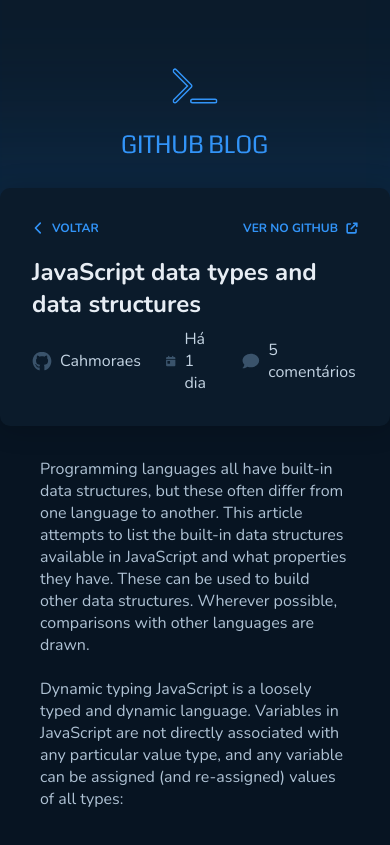
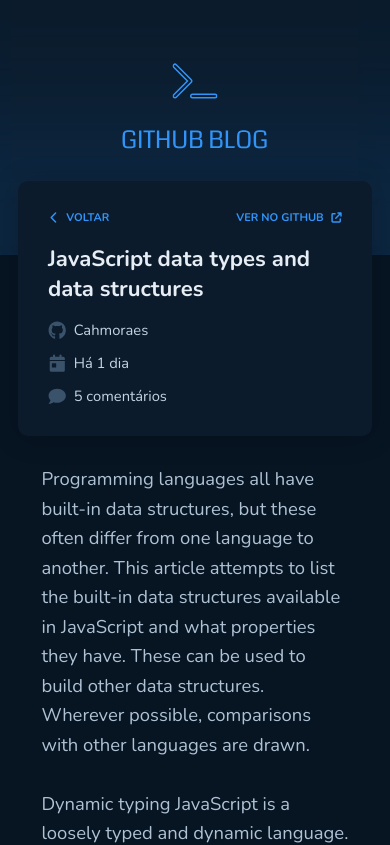
Before and after one commit to caiquemoreiradev/github-blog, a React (Vite) app: page /github-blog/post/1 in a window 390 px wide. Shown: the top 845 px of the page. Built offline with nearby package versions, Linux system fonts and the light colour scheme; no server answers.

Commit message:
feature: ajustes de responsividade

```diff
--- a/src/components/AuthorSummary/styles.ts
+++ b/src/components/AuthorSummary/styles.ts
@@ -2,12 +2,17 @@
 
 export const AuthorSummaryContainer = styled.div`
   display: flex;
-  padding: 3.2rem 4rem;
+  flex-wrap: wrap;
+  padding: 3.2rem 2.5rem;
   gap: 3.2rem;
   background: ${(props) => props.theme['base-profile']};
   box-shadow: 0px 2px 28px rgba(0, 0, 0, 0.2);
   border-radius: 10px;
   margin-top: -8rem;
+
+  @media (min-width: 768px) {
+    padding: 3.2rem 4rem;
+  }
 `
 
 export const Avatar = styled.div`
@@ -15,13 +20,11 @@
   overflow: hidden;
   width: 14.8rem;
   height: 14.8rem;
+  flex-shrink: 0;
+  margin: 0 auto;
 `
 
 export const Description = styled.div`
-  border-radius: 8px;
-  overflow: hidden;
-  width: 14.8rem;
-  height: 14.8rem;
   flex: 1;
   display: flex;
   flex-direction: column;
@@ -66,8 +69,15 @@
 
 export const Info = styled.ul`
   display: flex;
-  gap: 2.4rem;
-  margin-top: auto;
+  flex-direction: column;
+  gap: 1.4rem;
+  margin-top: 1.8rem;
+
+  @media (min-width: 460px) {
+    gap: 2.4rem;
+    margin-top: 0.8rem;
+    flex-direction: row;
+  }
 
   li {
     display: flex;
--- a/src/components/PostCard/styles.ts
+++ b/src/components/PostCard/styles.ts
@@ -4,13 +4,17 @@
 export const PostCardContainer = styled(Link)`
   background: ${(props) => props.theme['base-post']};
   border-radius: 10px;
-  padding: 3.2rem;
+  padding: 2.2rem;
   display: flex;
   flex-direction: column;
   gap: 2rem;
   text-decoration: none;
-  flex: 0 1 396px;
+  flex: 1 1 396px;
   transition: opacity 0.2s;
+
+  @media (min-width: 768px) {
+    padding: 3.2rem;
+  }
 
   &:hover {
     opacity: 0.7;
--- a/src/pages/Post/components/PostContent/styles.ts
+++ b/src/pages/Post/components/PostContent/styles.ts
@@ -1,5 +1,11 @@
 import styled from 'styled-components'
 
 export const PostContentContainer = styled.div`
-  padding: 3.2rem 4rem;
+  padding: 3.2rem 2.5rem;
+  line-height: 3.2rem;
+  font-size: 2rem;
+
+  @media (min-width: 768px) {
+    padding: 3.2rem 4rem;
+  }
 `
--- a/src/pages/Post/components/PostSummary/styles.ts
+++ b/src/pages/Post/components/PostSummary/styles.ts
@@ -58,8 +58,15 @@
 
 export const Info = styled.ul`
   display: flex;
-  gap: 2.4rem;
-  margin-top: 0.8rem;
+  flex-direction: column;
+  gap: 1.4rem;
+  margin-top: 1.8rem;
+
+  @media (min-width: 460px) {
+    gap: 2.4rem;
+    margin-top: 0.8rem;
+    flex-direction: row;
+  }
 
   li {
     display: flex;
--- a/src/pages/Post/styles.ts
+++ b/src/pages/Post/styles.ts
@@ -1,5 +1,5 @@
 import styled from 'styled-components'
 
-export const PostContainer = styled.div``
-
-export const Content = styled.div``
+export const PostContainer = styled.div`
+  padding: 0 2rem;
+`
--- a/src/styles/global.ts
+++ b/src/styles/global.ts
@@ -8,7 +8,14 @@
   }
 
   html {
-    font-size: 62.5%;
+    font-size: 57.6%;
+  }
+
+  @media (min-width: 768px) {
+    html {
+      font-size: 62.5%;
+    }
+
   }
 
   body {
```
